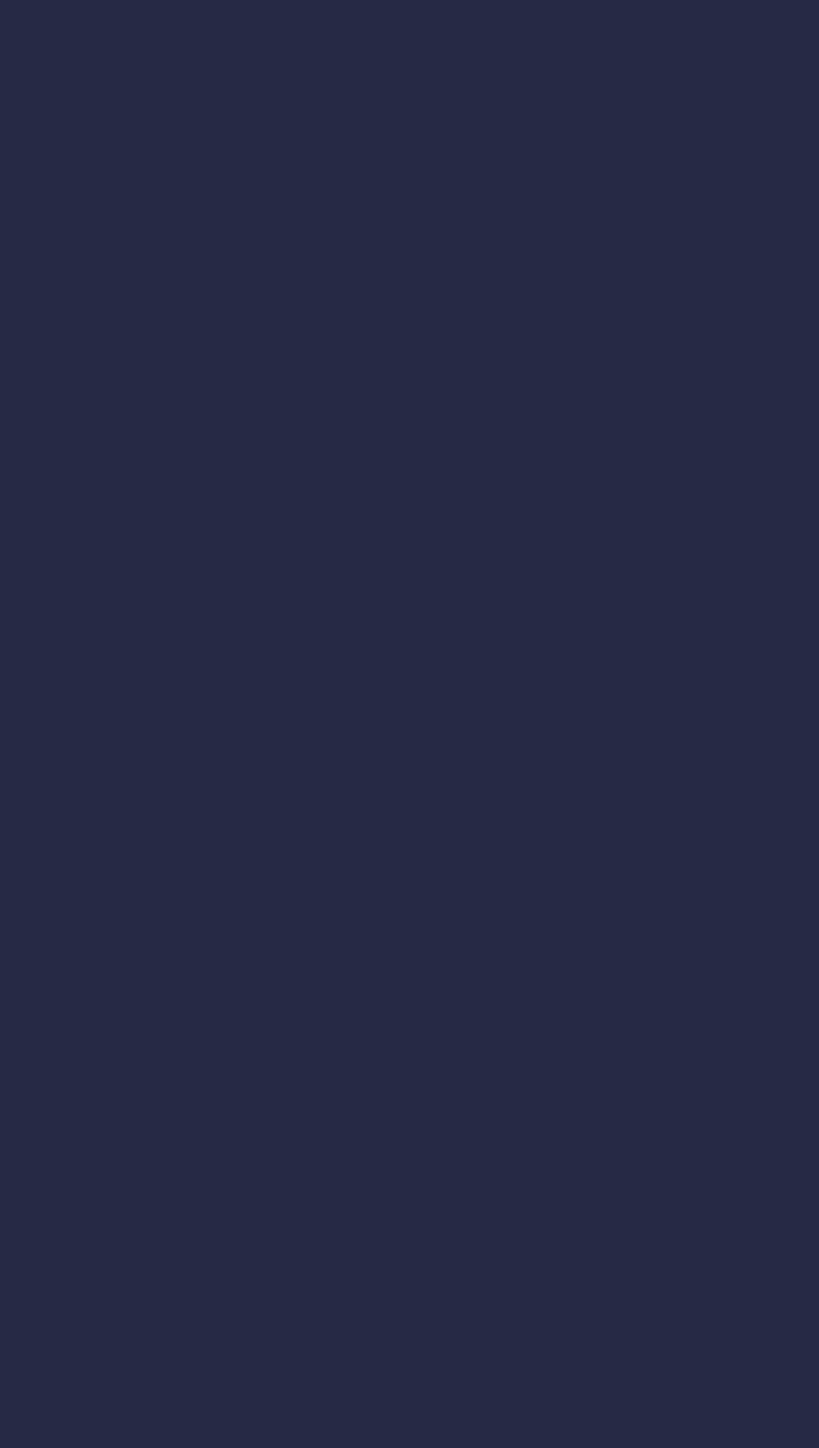
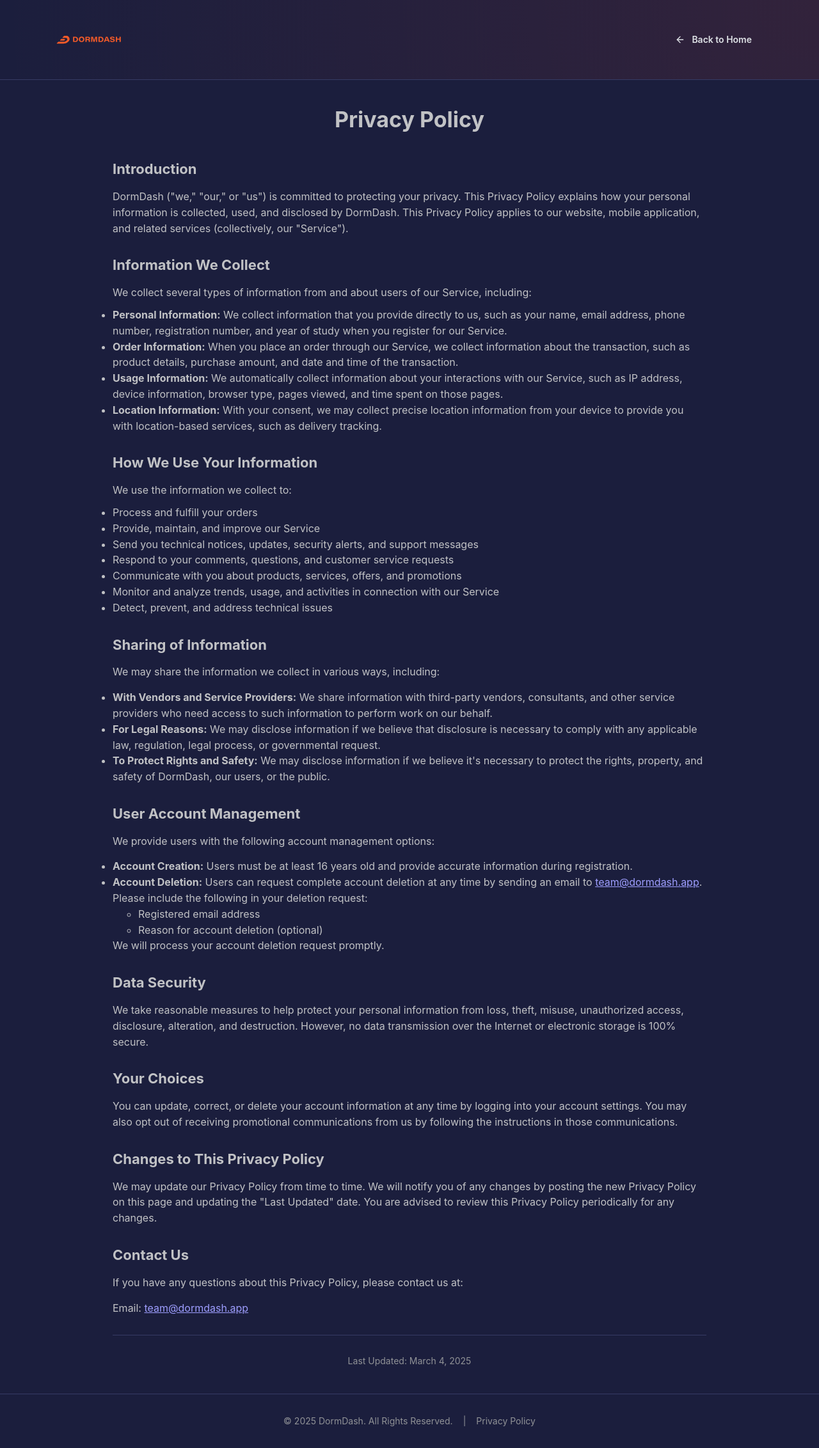
Before and after one commit to navyansh007/dormdash-landing-page, a React (Vite) app: page /user-privacy in a window 1280 px wide. Before the commit this address had no page. Shown: the whole page at 64% size. Before the commit the page ends 800 px from the top, so only its background shows below. Built offline with nearby package versions, Linux system fonts and the light colour scheme.

Commit message:
Added user privacy policy

```diff
--- a/src/App.jsx
+++ b/src/App.jsx
@@ -2,6 +2,7 @@ import React from 'react';
 import { BrowserRouter as Router, Routes, Route } from 'react-router-dom';
 import { Landing } from './Landing';
 import { PrivacyPolicy } from './PrivacyPolicy';
+import { UserPrivacyPolicy } from './UserPrivacyPolicy';
 
 function App() {
   return (
@@ -9,6 +10,7 @@ function App() {
       <Routes>
         <Route path="/" element={<Landing />} />
         <Route path="/privacy" element={<PrivacyPolicy />} />
+        <Route path="/user-privacy" element={<UserPrivacyPolicy />} />
       </Routes>
     </Router>
   );
--- /dev/null
+++ b/src/UserPrivacyPolicy.jsx
@@ -0,0 +1,163 @@
+import {
+    Container, Title, Text, AppShell, Divider,
+    Box, Group, Anchor, Button,
+    Image
+} from '@mantine/core';
+import { ArrowLeft } from 'lucide-react';
+import { Link } from 'react-router-dom';
+import Logo from './assets/SVG/4.2.svg';
+
+export function UserPrivacyPolicy() {
+    return (
+        <AppShell bg="dark.6">
+            {/* Header Section */}
+            <Box
+                style={{
+                    background: 'radial-gradient(circle at top right, rgba(255, 75, 43, 0.1), transparent)',
+                    paddingTop: '2rem',
+                    paddingBottom: '2rem',
+                }}
+            >
+                <Container size="lg">
+                    <Group justify="space-between" align="center">
+                        <Link to="/" style={{ textDecoration: 'none' }}>
+                            <Group align="center">
+                                <Image src={Logo} alt="DormDash Logo" fit='contain' height={60} />
+                            </Group>
+                        </Link>
+                        <Button
+                            component={Link}
+                            to="/"
+                            variant="subtle"
+                            leftSection={<ArrowLeft size={16} />}
+                            color="gray"
+                        >
+                            Back to Home
+                        </Button>
+                    </Group>
+                </Container>
+            </Box>
+
+            <Divider color="dark.8" />
+
+            {/* Privacy Policy Content */}
+            <Container size="md" py={40}>
+                <Title order={1} ta="center" mb={40}>Privacy Policy</Title>
+
+                <Box mb={30}>
+                    <Title order={2} size="h3" mb={15}>Introduction</Title>
+                    <Text>
+                        DormDash ("we," "our," or "us") is committed to protecting your privacy. This Privacy Policy explains how your personal information is collected, used, and disclosed by DormDash. This Privacy Policy applies to our website, mobile application, and related services (collectively, our "Service").
+                    </Text>
+                </Box>
+
+                <Box mb={30}>
+                    <Title order={2} size="h3" mb={15}>Information We Collect</Title>
+                    <Text mb={10}>
+                        We collect several types of information from and about users of our Service, including:
+                    </Text>
+                    <Text component="ul" mb={15}>
+                        <li><strong>Personal Information:</strong> We collect information that you provide directly to us, such as your name, email address, phone number, registration number, and year of study when you register for our Service.</li>
+                        <li><strong>Order Information:</strong> When you place an order through our Service, we collect information about the transaction, such as product details, purchase amount, and date and time of the transaction.</li>
+                        <li><strong>Usage Information:</strong> We automatically collect information about your interactions with our Service, such as IP address, device information, browser type, pages viewed, and time spent on those pages.</li>
+                        <li><strong>Location Information:</strong> With your consent, we may collect precise location information from your device to provide you with location-based services, such as delivery tracking.</li>
+                    </Text>
+                </Box>
+
+                <Box mb={30}>
+                    <Title order={2} size="h3" mb={15}>How We Use Your Information</Title>
+                    <Text mb={10}>
+                        We use the information we collect to:
+                    </Text>
+                    <Text component="ul" mb={15}>
+                        <li>Process and fulfill your orders</li>
+                        <li>Provide, maintain, and improve our Service</li>
+                        <li>Send you technical notices, updates, security alerts, and support messages</li>
+                        <li>Respond to your comments, questions, and customer service requests</li>
+                        <li>Communicate with you about products, services, offers, and promotions</li>
+                        <li>Monitor and analyze trends, usage, and activities in connection with our Service</li>
+                        <li>Detect, prevent, and address technical issues</li>
+                    </Text>
+                </Box>
+
+                <Box mb={30}>
+                    <Title order={2} size="h3" mb={15}>Sharing of Information</Title>
+                    <Text mb={15}>
+                        We may share the information we collect in various ways, including:
+                    </Text>
+                    <Text component="ul" mb={15}>
+                        <li><strong>With Vendors and Service Providers:</strong> We share information with third-party vendors, consultants, and other service providers who need access to such information to perform work on our behalf.</li>
+                        <li><strong>For Legal Reasons:</strong> We may disclose information if we believe that disclosure is necessary to comply with any applicable law, regulation, legal process, or governmental request.</li>
+                        <li><strong>To Protect Rights and Safety:</strong> We may disclose information if we believe it's necessary to protect the rights, property, and safety of DormDash, our users, or the public.</li>
+                    </Text>
+                </Box>
+
+                <Box mb={30}>
+                    <Title order={2} size="h3" mb={15}>User Account Management</Title>
+                    <Text mb={15}>
+                        We provide users with the following account management options:
+                    </Text>
+                    <Text component="ul" mb={15}>
+                        <li><strong>Account Creation:</strong> Users must be at least 16 years old and provide accurate information during registration.</li>
+                        <li><strong>Account Deletion:</strong> Users can request complete account deletion at any time by sending an email to <a href="mailto:team@dormdash.app">team@dormdash.app</a>.
+                        Please include the following in your deletion request:
+                            <ul>
+                                <li>Registered email address</li>
+                                <li>Reason for account deletion (optional)</li>
+                            </ul>
+                        We will process your account deletion request promptly.
+                        </li>
+                    </Text>
+                </Box>
+
+                <Box mb={30}>
+                    <Title order={2} size="h3" mb={15}>Data Security</Title>
+                    <Text mb={15}>
+                        We take reasonable measures to help protect your personal information from loss, theft, misuse, unauthorized access, disclosure, alteration, and destruction. However, no data transmission over the Internet or electronic storage is 100% secure.
+                    </Text>
+                </Box>
+
+                <Box mb={30}>
+                    <Title order={2} size="h3" mb={15}>Your Choices</Title>
+                    <Text mb={15}>
+                        You can update, correct, or delete your account information at any time by logging into your account settings. You may also opt out of receiving promotional communications from us by following the instructions in those communications.
+                    </Text>
+                </Box>
+
+                <Box mb={30}>
+                    <Title order={2} size="h3" mb={15}>Changes to This Privacy Policy</Title>
+                    <Text mb={15}>
+                        We may update our Privacy Policy from time to time. We will notify you of any changes by posting the new Privacy Policy on this page and updating the "Last Updated" date. You are advised to review this Privacy Policy periodically for any changes.
+                    </Text>
+                </Box>
+
+                <Box mb={30}>
+                    <Title order={2} size="h3" mb={15}>Contact Us</Title>
+                    <Text mb={15}>
+                        If you have any questions about this Privacy Policy, please contact us at:
+                    </Text>
+                    <Text mb={5}>Email: <a href='mailto:team@dormdash.app'>team@dormdash.app</a></Text>
+                </Box>
+
+                <Divider color="dark.8" my={30} />
+
+                <Text ta="center" c="dimmed" size="sm">
+                    Last Updated: March 4, 2025
+                </Text>
+            </Container>
+
+            <Divider color="dark.8" />
+
+            {/* Footer */}
+            <Container size="lg">
+                <Group justify="center" py={32}>
+                    <Text size="sm" c="dimmed" ta="center">© 2025 DormDash. All Rights Reserved.</Text>
+                    <Text size="sm" c="dimmed">|</Text>
+                    <Anchor component={Link} to="/privacy" size="sm" c="dimmed">
+                        Privacy Policy
+                    </Anchor>
+                </Group>
+            </Container>
+        </AppShell>
+    );
+}
```
